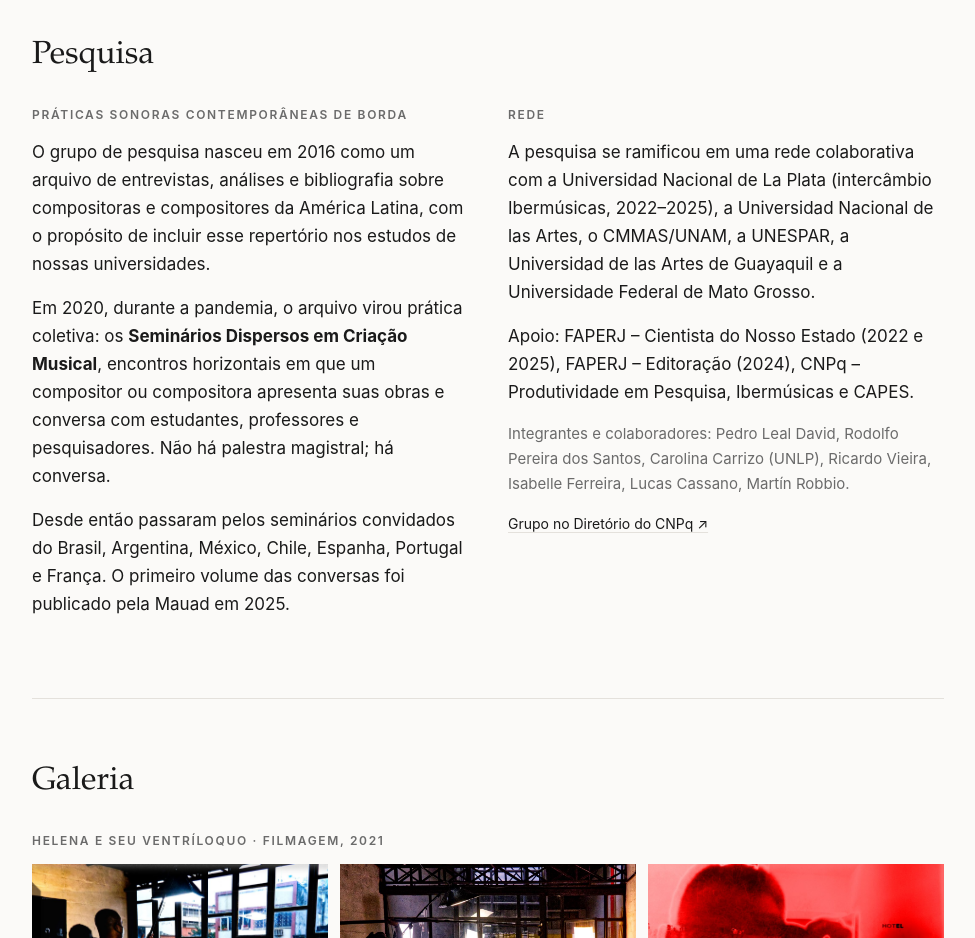
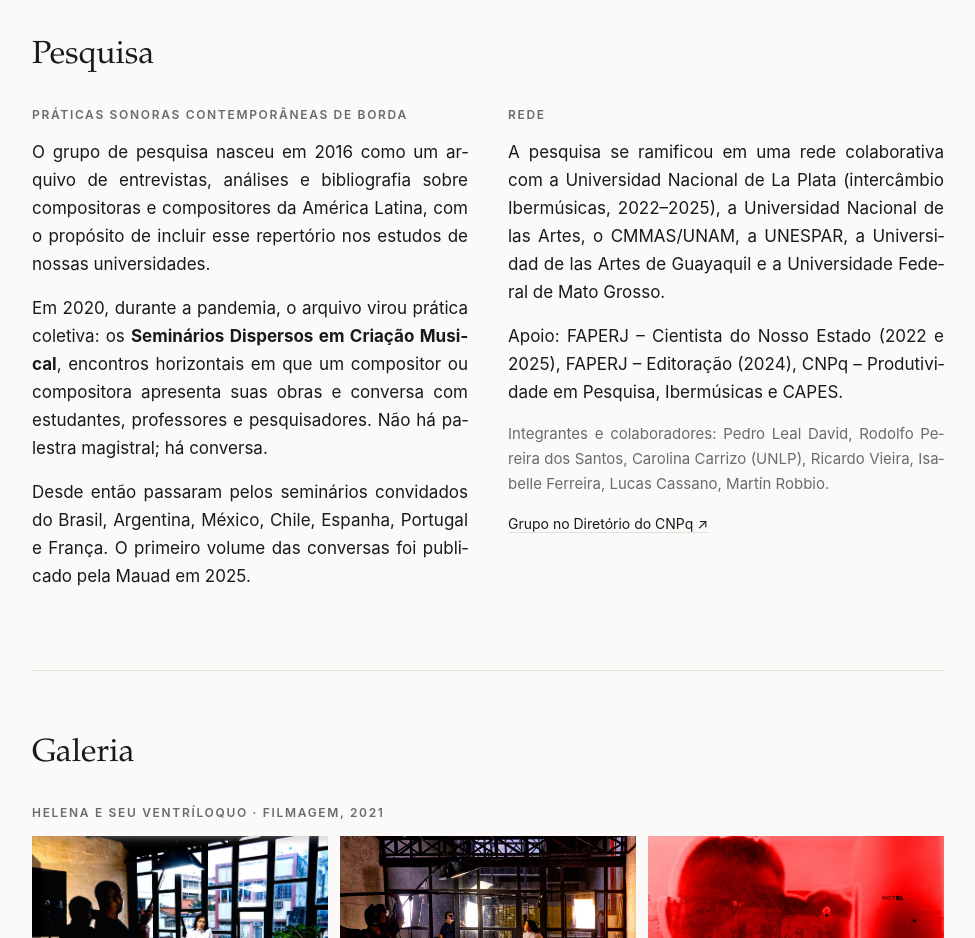
Before and after one commit to Danielquaranta/danielquaranta.github.io, a plain HTML site: page index.html in a window 1280 px wide. Shown: the part 9860-10798 px from the top of the page, without its empty margins (152-1127 px from the left). Drawn offline with Linux system fonts and the light colour scheme.

Commit message:
Add files via upload

```diff
--- a/index.html
+++ b/index.html
@@ -35,7 +35,7 @@
   .hero figure{margin:0}
   .hero img{width:100%;height:auto;display:block;aspect-ratio:5/4;object-fit:cover}
   .bio{margin-top:40px;scroll-margin-top:80px}
-  .bio p:not(.links){text-align:justify;hyphens:auto;-webkit-hyphens:auto}
+  .bio p:not(.links), #pesquisa p:not(.links):not(.note){text-align:justify;hyphens:auto;-webkit-hyphens:auto}
   .hero p.lead{font:400 21px/1.55 var(--serif);max-width:680px;margin:40px 0 0}
 
   section{padding:64px 0;border-top:1px solid var(--line)}
```
